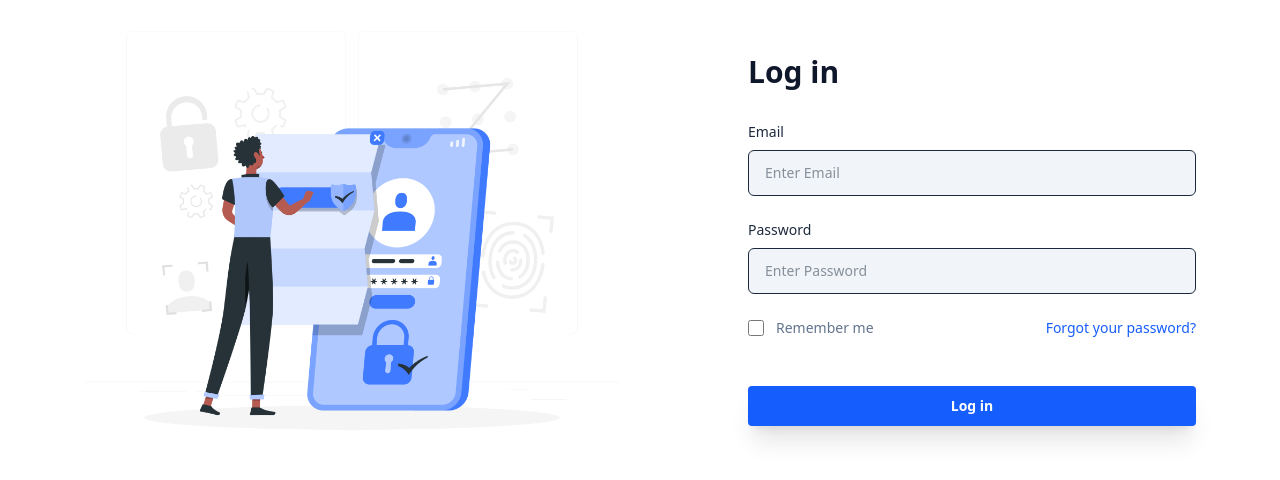
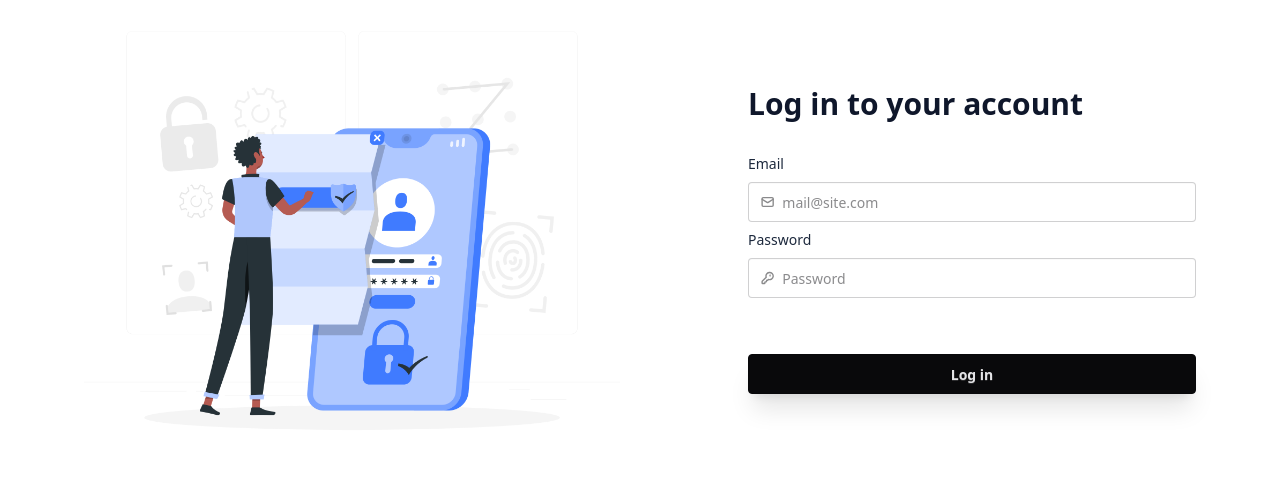
Before and after one commit to ii-shimul/jobtask-employwise, a React (Vite) app: page / in a window 1280 px wide. Shown: the part 160-640 px from the top of the page. Built offline with nearby package versions, Linux system fonts and the light colour scheme.

Commit message:
almost finished

```diff
--- a/package.json
+++ b/package.json
@@ -15,6 +15,7 @@
     "react": "^19.0.0",
     "react-data-table-component": "^7.7.0",
     "react-dom": "^19.0.0",
+    "react-hot-toast": "^2.5.2",
     "react-router-dom": "^7.4.1",
     "styled-components": "^6.1.16",
     "tailwindcss": "^4.0.17"
--- a/src/App.jsx
+++ b/src/App.jsx
@@ -1,8 +1,10 @@
+import { Toaster } from "react-hot-toast"
 import { Outlet } from "react-router-dom"
 
 function App() {
   return (
     <div className="max-w-6xl mx-auto flex flex-col items-center justify-center min-h-screen px-5 max-md:py-8">
+      <Toaster/>
       <Outlet/>
     </div>
   )
--- a/src/pages/Login/Login.jsx
+++ b/src/pages/Login/Login.jsx
@@ -3,6 +3,7 @@
 import { useState } from "react";
 import { useNavigate } from "react-router-dom";
 import UsersList from "../UsersList/UsersList";
+import toast from "react-hot-toast";
 
 const Login = () => {
 	const [loading, setLoading] = useState(false);
@@ -18,10 +19,11 @@
 				password: password,
 			});
 			localStorage.setItem("token", result.data.token);
+			toast.success("Welcome!")
 			navigate("/users");
 			setLoading(false);
 		} catch (error) {
-			alert(error.message);
+			toast.error(error.message);
 			setLoading(false);
 		}
 	};
@@ -37,59 +39,83 @@
 				</div>
 				<form onSubmit={handleSubmit} className="max-w-md md:ml-auto w-full">
 					<h3 className="text-slate-900 lg:text-3xl text-2xl font-bold mb-8">
-						Log in
+						Log in to your account
 					</h3>
-					<div className="space-y-6">
-						<div>
+					<div className="space-y-2">
 						<label className="text-sm text-slate-800 font-medium mb-2 block">
 							Email
 						</label>
+						<label className="input validator w-full">
+							<svg
+								className="h-[1em] opacity-50"
+								xmlns="http://www.w3.org/2000/svg"
+								viewBox="0 0 24 24"
+							>
+								<g
+									strokeLinejoin="round"
+									strokeLinecap="round"
+									strokeWidth="2.5"
+									fill="none"
+									stroke="currentColor"
+								>
+									<rect width="20" height="16" x="2" y="4" rx="2"></rect>
+									<path d="m22 7-8.97 5.7a1.94 1.94 0 0 1-2.06 0L2 7"></path>
+								</g>
+							</svg>
 							<input
 								name="email"
 								type="email"
+								placeholder="mail@site.com"
 								required
-								className="bg-slate-100 w-full text-sm text-slate-800 px-4 py-3 rounded-md outline-none border focus:border-blue-600 focus:bg-transparent"
-								placeholder="Enter Email"
 							/>
+						</label>
+						<div className="validator-hint hidden">
+							Enter valid email address
 						</div>
-						<div>
+
 						<label className="text-sm text-slate-800 font-medium mb-2 block">
 							Password
 						</label>
+						<label className="input validator w-full">
+							<svg
+								className="h-[1em] opacity-50"
+								xmlns="http://www.w3.org/2000/svg"
+								viewBox="0 0 24 24"
+							>
+								<g
+									strokeLinejoin="round"
+									strokeLinecap="round"
+									strokeWidth="2.5"
+									fill="none"
+									stroke="currentColor"
+								>
+									<path d="M2.586 17.414A2 2 0 0 0 2 18.828V21a1 1 0 0 0 1 1h3a1 1 0 0 0 1-1v-1a1 1 0 0 1 1-1h1a1 1 0 0 0 1-1v-1a1 1 0 0 1 1-1h.172a2 2 0 0 0 1.414-.586l.814-.814a6.5 6.5 0 1 0-4-4z"></path>
+									<circle
+										cx="16.5"
+										cy="7.5"
+										r=".5"
+										fill="currentColor"
+									></circle>
+								</g>
+							</svg>
+
 							<input
+								type="password"
 								name="password"
-								type="password"
 								required
-								className="bg-slate-100 w-full text-sm text-slate-800 px-4 py-3 rounded-md outline-none border focus:border-blue-600 focus:bg-transparent"
-								placeholder="Enter Password"
+								placeholder="Password"
+								minlength="8"
 							/>
-						</div>
-						<div className="flex flex-wrap items-center justify-between gap-4">
-							<div className="flex items-center">
-								<input
-									id="remember-me"
-									name="remember-me"
-									type="checkbox"
-									className="h-4 w-4 text-blue-600 focus:ring-blue-500 border-slate-300 rounded"
-								/>
-								<label
-									htmlFor="remember-me"
-									className="ml-3 block text-sm text-slate-500"
-								>
-									Remember me
 						</label>
-							</div>
-							<div className="text-sm">
-								<a className="text-blue-600 hover:text-blue-500 font-medium">
-									Forgot your password?
-								</a>
-							</div>
-						</div>
+						<p className="validator-hint hidden">
+							Must be more than 8 characters
+						</p>
+
 					</div>
 					<div className="!mt-12">
 						<button
 							type="submit"
-							className="w-full shadow-xl py-2.5 px-4 text-sm font-semibold rounded text-white bg-blue-600 hover:bg-blue-700 focus:outline-none"
+							className="btn btn-neutral w-full shadow-xl focus:outline-none"
 						>
 							{loading ? "Loading..." : "Log in"}
 						</button>
--- a/src/pages/UsersList/UsersList.jsx
+++ b/src/pages/UsersList/UsersList.jsx
@@ -1,6 +1,7 @@
 import axios from "axios";
 import { useEffect, useState } from "react";
 import DataTable from "react-data-table-component";
+import toast from "react-hot-toast";
 
 const UsersList = () => {
 	const [users, setUsers] = useState([]);
@@ -8,7 +9,9 @@
 	const [userEdit, setUserEdit] = useState([]);
 	const [userDelete, setUserDelete] = useState([]);
 	const [totalUsers, setTotalUsers] = useState(0);
+	const [searchQuery, setSearchQuery] = useState("");
 
+	// load users
 	useEffect(() => {
 		const fetchUsers = async () => {
 			try {
@@ -24,10 +27,12 @@
 		fetchUsers();
 	}, [page]);
 
+	// return loading message if users not loaded yet
 	if (!users.length) {
 		return <p className="text-center text-3xl">Loading...</p>;
 	}
 
+	// function for editing users
 	const handleEdit = async (e, user) => {
 		e.preventDefault();
 		const firstName = e.target.first_name.value;
@@ -40,44 +45,47 @@
 		});
 
 		if (result.status === 200) {
-			alert("Success!");
-      const updatedUser = {
+			toast.success("Edited Successfully!");
+			const updatedUser = {
 				...userEdit,
 				first_name: firstName,
 				last_name: lastName,
 				email: email,
 			};
-      setUsers(
+			setUsers(
 				users.map((user) =>
 					user.id === userEdit.id ? { ...user, ...updatedUser } : user
 				)
 			);
 		} else {
-			alert("Something went wrong!");
+			toast.error("Something went wrong!");
 		}
 		e.target.reset();
 		document.getElementById("my_modal_5").close();
 	};
 
+	// function for deleting users
 	const handleDelete = async () => {
 		const result = await axios.delete(
 			`https://reqres.in/api/users/${userDelete.id}`
 		);
 		if (result.status === 204) {
-			alert("Success!");
+			toast.success("Success!");
 			const newUsers = users.filter((user) => user.id !== userDelete.id);
 			setUsers(newUsers);
 			setTotalUsers((prev) => prev - 1);
 		} else {
-			alert("Something went wrong!");
+			toast.error("Something went wrong!");
 		}
 		document.getElementById("my_modal_4").close();
 	};
 
+	// change page number for pagination
 	const handlePageChange = (newPage) => {
 		setPage(newPage);
 	};
 
+	// define columns for the data table
 	const columns = [
 		{
 			name: "Image",
@@ -132,7 +140,10 @@
 				paginationPerPage={6}
 				paginationTotalRows={totalUsers}
 				onChangePage={handlePageChange}
+				highlightOnHover
 			/>
+
+			{/* edit form modal */}
 			<dialog id="my_modal_5" className="modal">
 				<div className="modal-box">
 					<form method="dialog">
@@ -184,6 +195,7 @@
 				</form>
 			</dialog>
 
+			{/* delete confirmation modal */}
 			<dialog id="my_modal_4" className="modal">
 				<div className="modal-box">
 					<form method="dialog">
```
Also changed, not shown: 1 other file (tests, documents, lock files or other folders). Lines whose indentation alone changed are shown as unchanged.
